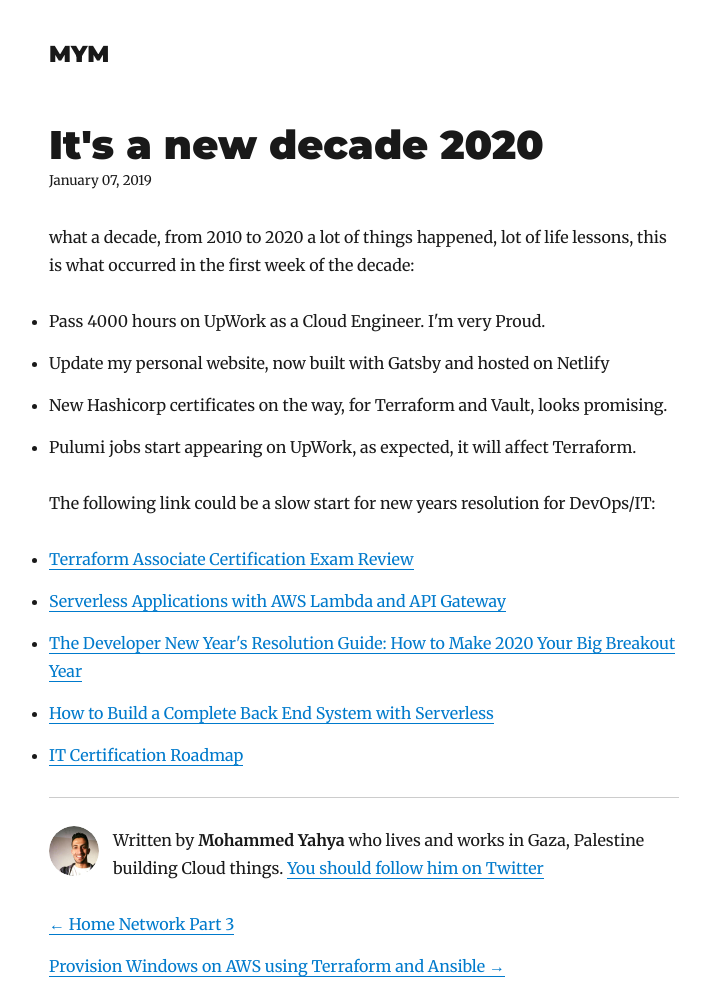
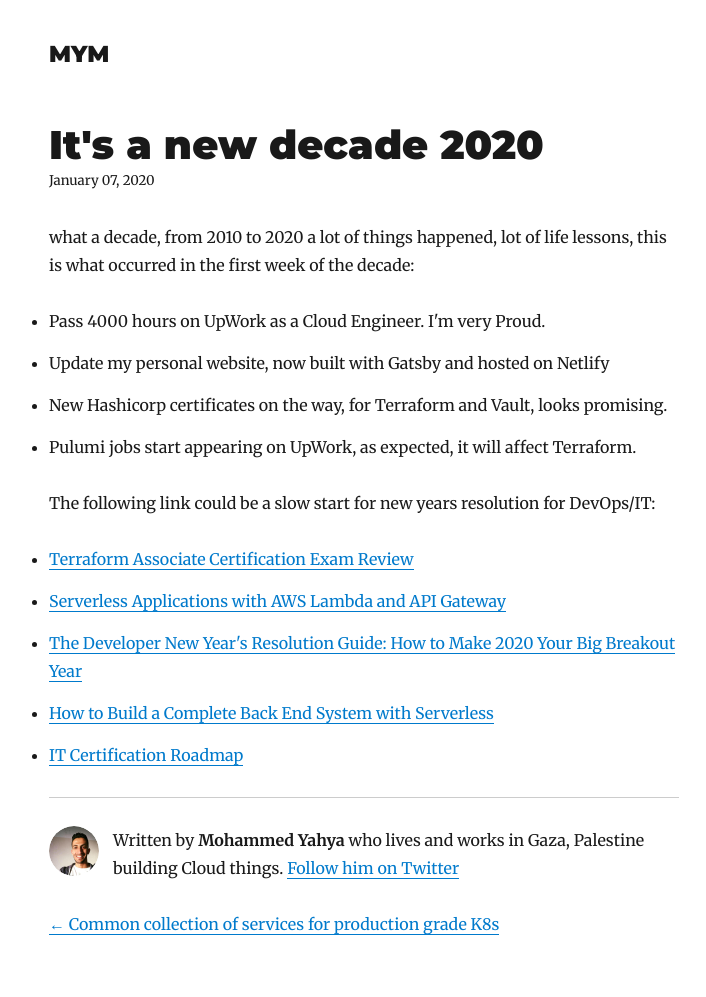
Before and after one commit to mhmdio/mhmd.io, a Gatsby site: page /blog/01-2020/new-year/ in a window 1280 px wide. Shown: the top 997 px of the page, without its empty margins (276-982 px from the left). Built offline with nearby package versions, Linux system fonts and the light colour scheme; Gatsby itself is replaced by a stand-in of ours; some packages are replaced by stand-ins of ours.

Commit message:
small update

```diff
--- a/content/blog/01-2020/new-year.md
+++ b/content/blog/01-2020/new-year.md
@@ -1,6 +1,6 @@
 ---
 title: It's a new decade 2020
-date: 2019-01-07
+date: 2020-01-07
 description: A new year and a new decade
 ---
 
--- a/src/components/bio.js
+++ b/src/components/bio.js
@@ -38,7 +38,7 @@ function Bio() {
               Palestine building Cloud things.
               {` `}
               <a href={`https://twitter.com/${social.twitter}`}>
-                You should follow him on Twitter
+                Follow him on Twitter
               </a>
             </p>
           </Container>
```
